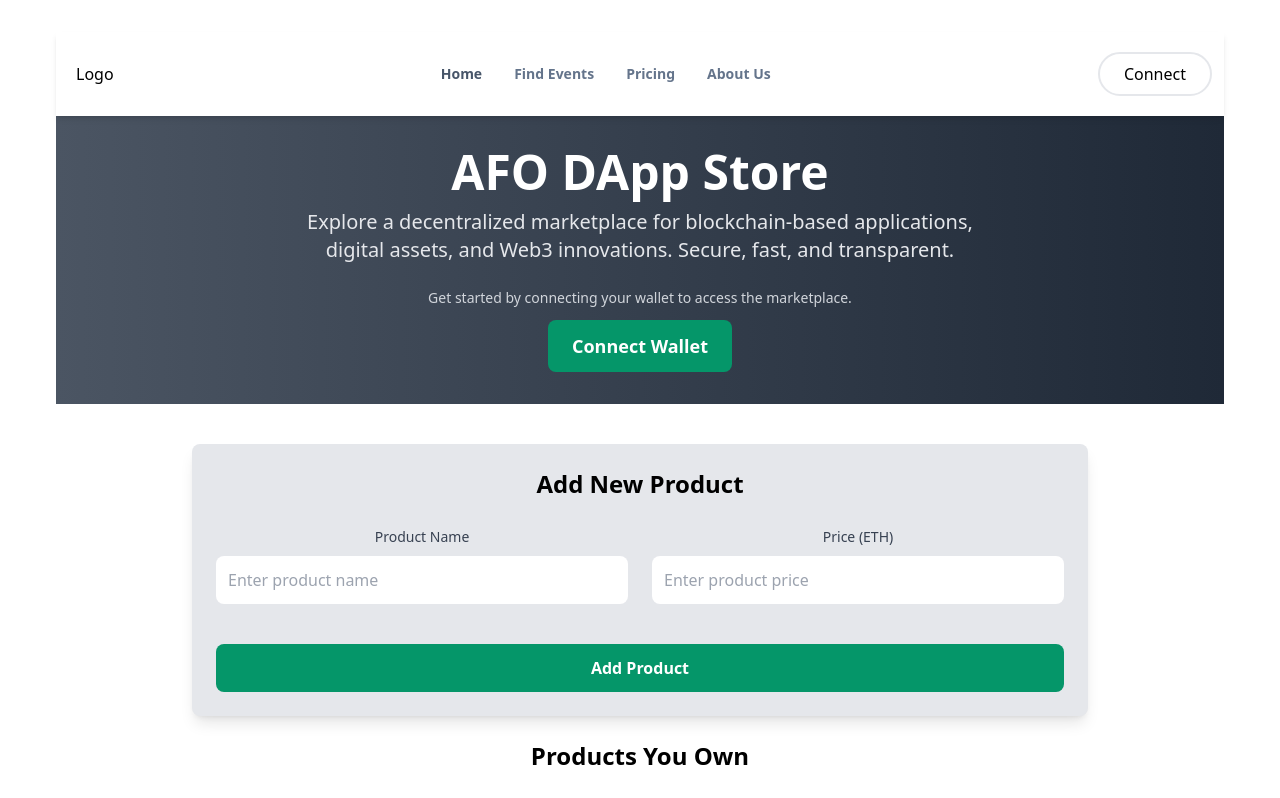
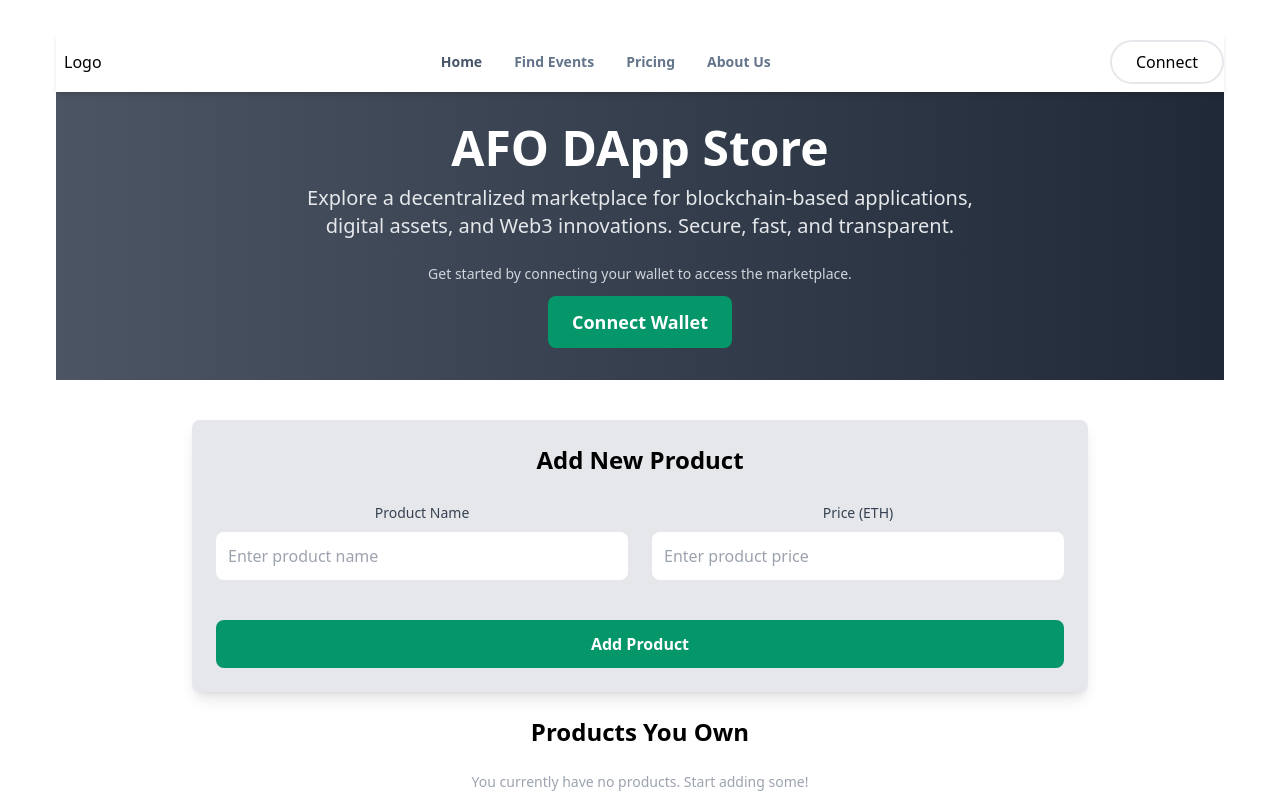
Before and after one commit to Megabyte-webdev/market-dapp, a React (Vite) app: page / in a window 1280 px wide. Shown: the top 798 px of the page. Built offline with nearby package versions, Linux system fonts and the light colour scheme.

Commit message:
Update Navbar.jsx

```diff
--- a/src/components/Navbar.jsx
+++ b/src/components/Navbar.jsx
@@ -18,7 +18,7 @@ const Navbar = () => {
 
   return (
     <nav
-      className="sticky top-0 left-0 right-0 z-20 max-w-peak min-h-14 w-full mx-auto flex p-3 px-sm md:px-md lg:px-lg justify-between items-center flex-wrap md:flex-nowrap transition-all duration-300 bg-white shadow-md">
+      className="sticky top-0 left-0 right-0 z-20 min-h-14 mx-auto flex px-sm md:px-md lg:px-lg justify-between items-center flex-wrap md:flex-nowrap transition-all duration-300 bg-white shadow-md">
       <Link to="/" className="flex justify-center items-center mx-2 mr-auto">
         {/* <img src={logo} alt="logo" className="w-28 md:w-32" /> */}
         Logo
```
